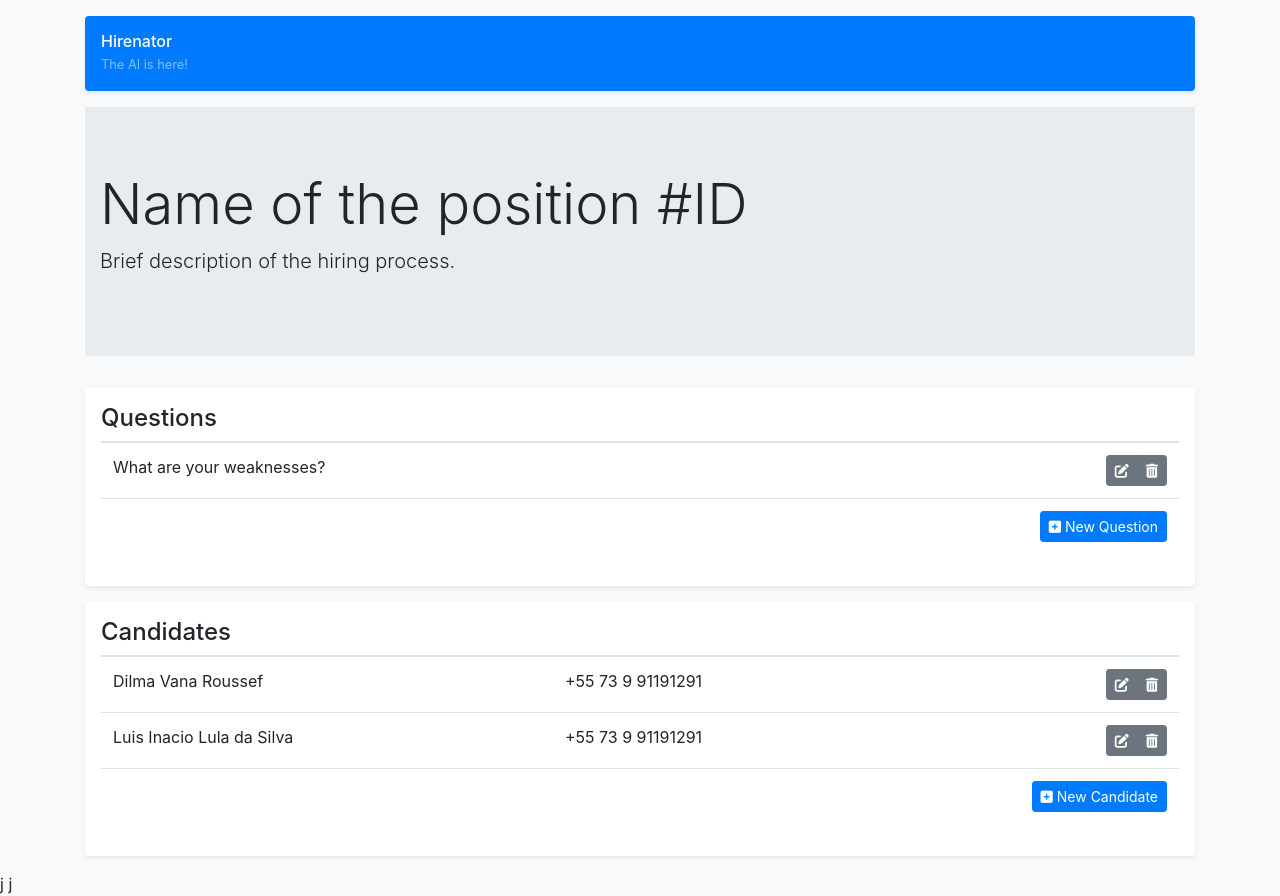
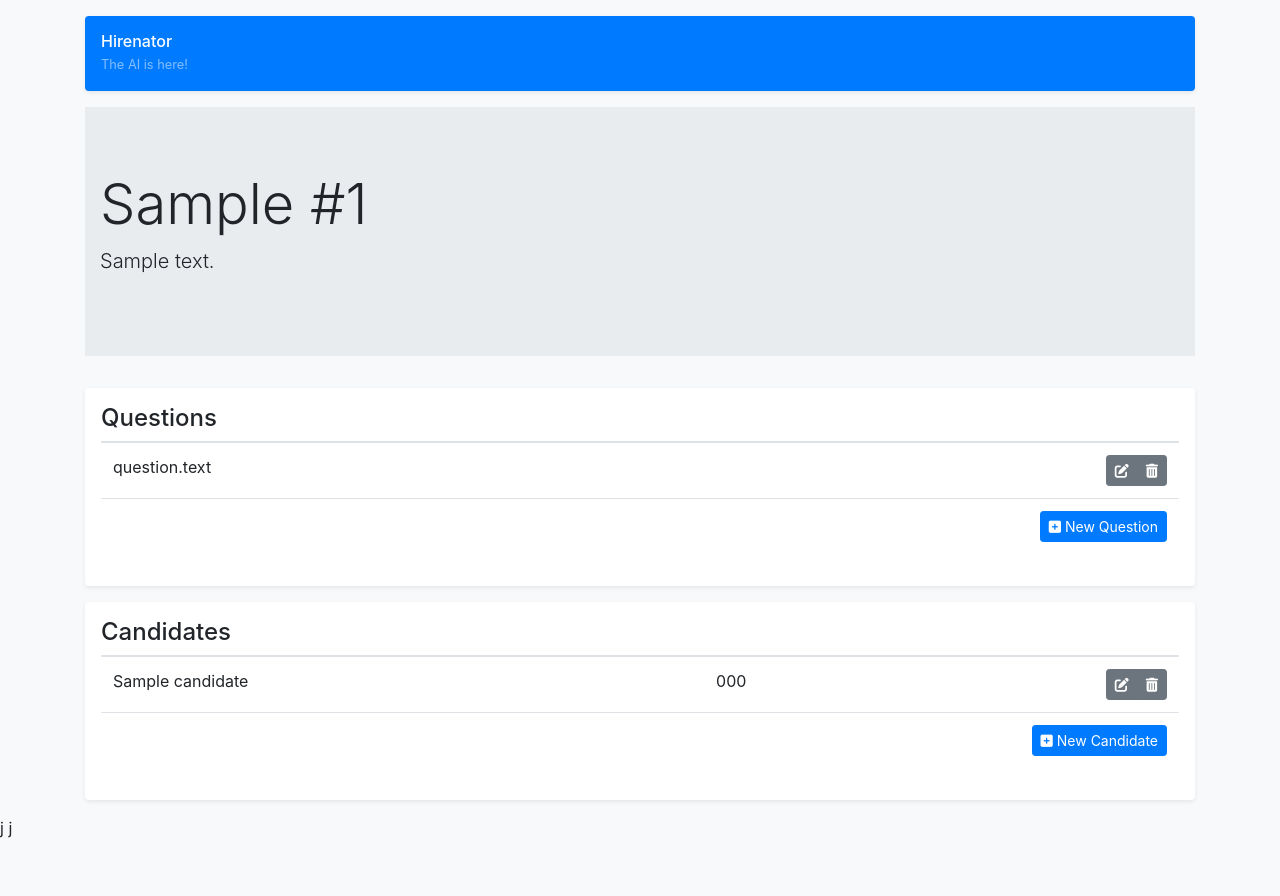
Before and after one commit to gcgbarbosa/hackaz, a Flask app: template templates/manage_process.html in a window 1280 px wide. After the commit the page ends 838 px from the top, so only its background shows below. Run offline with Flask 2, Linux system fonts and the light colour scheme; the template is opened without the code that fills it: most values are stand-ins (such as "Sample title", 1, 10 or a date in 2020); some libraries are stand-ins or nearby versions.

Commit message:
added values for the hiring position in the view

```diff
--- a/templates/manage_process.html
+++ b/templates/manage_process.html
@@ -59,9 +59,9 @@
       <!-- JUMBOTRON -->
       <div class="jumbotron jumbotron-fluid">
         <div class="container">
-          <h1 class="display-4">Name of the position #ID</h1>
+          <h1 class="display-4">{{ hiring_position }} #{{ hiring_id }}</h1>
           <p class="lead">
-            Brief description of the hiring process.
+            {{ hiring_description }}
           </p>
         </div>
       </div>
@@ -73,7 +73,7 @@
           <tbody>
             {% for question in questions %}
             <tr>
-              <td class="w-75">What are your weaknesses?</td>
+              <td class="w-75">question.text</td>
               <td class="w-25">
                 <div class="btn-group float-right" role="group" aria-label="actions">
                   <button type="button" class="btn btn-secondary btn-sm"><i class="fas fa-edit"></i></button>
@@ -102,9 +102,10 @@
         <h4 class="border-bottom border-gray pb-2 mb-0">Candidates</h6>
         <table class="table">
           <tbody>
+            {% for candidate in candidates %}
             <tr>
-              <td class="w-40">Dilma Vana Roussef</td>
-              <td class="w-35">+55 73 9 91191291</td>
+              <td class="w-40">{{ candidate.name }}</td>
+              <td class="w-35">{{ candidate.phone }}</td>
               <td class="w-25">
                 <div class="btn-group float-right" role="group" aria-label="actions">
                   <button type="button" class="btn btn-secondary btn-sm"><i class="fas fa-edit"></i></button>
@@ -112,17 +113,7 @@
                 </div>
               </td>
             </tr>
-
-            <tr>
-              <td class="w-40">Luis Inacio Lula da Silva</td>
-              <td class="w-35">+55 73 9 91191291</td>
-              <td class="w-25">
-                <div class="btn-group float-right" role="group" aria-label="actions">
-                  <button type="button" class="btn btn-secondary btn-sm"><i class="fas fa-edit"></i></button>
-                  <button type="button" class="btn btn-secondary btn-sm"><i class="fas fa-trash-alt"></i></button>
-                </div>
-              </td>
-            </tr>
+            {% endfor %}
 
             <tr>
               <td class="w-40"></td>
```
